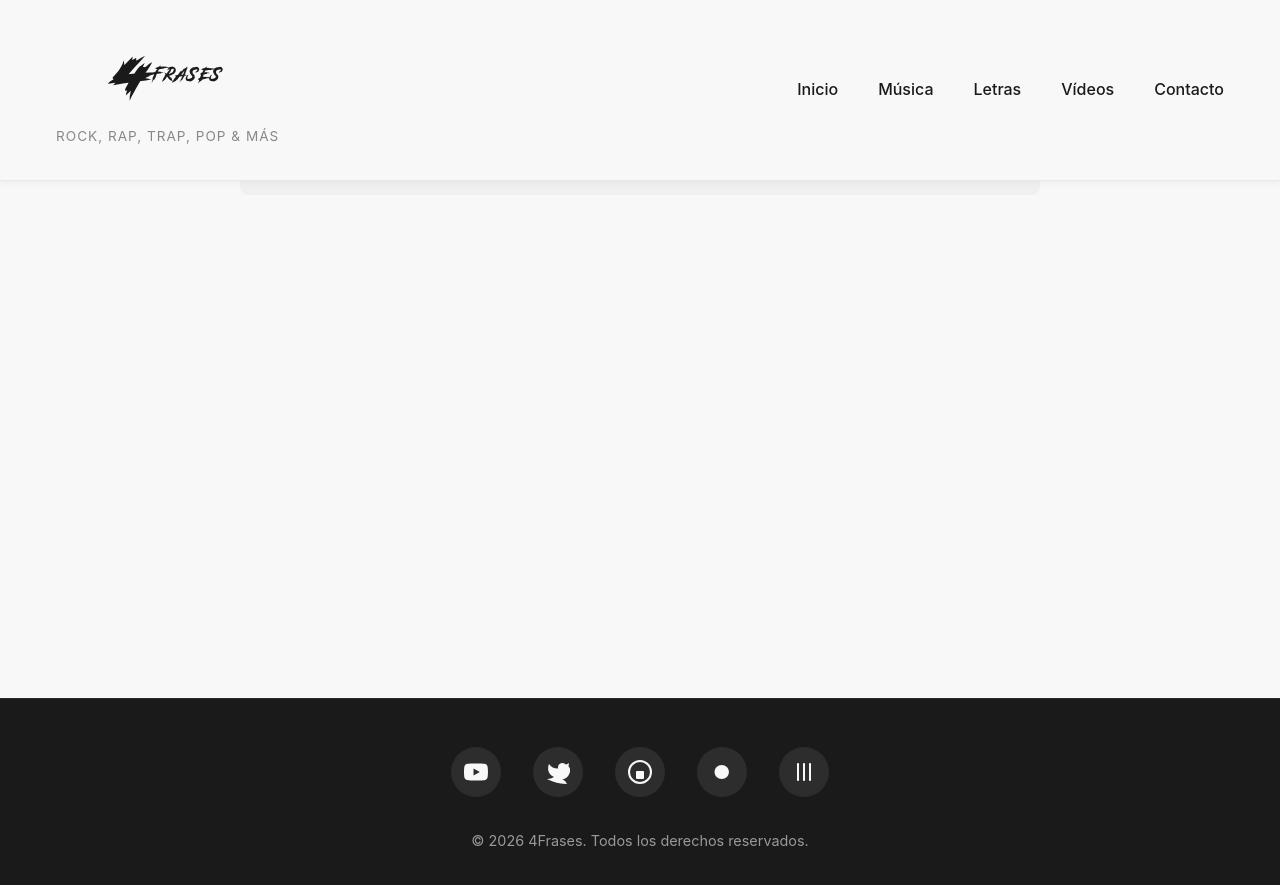
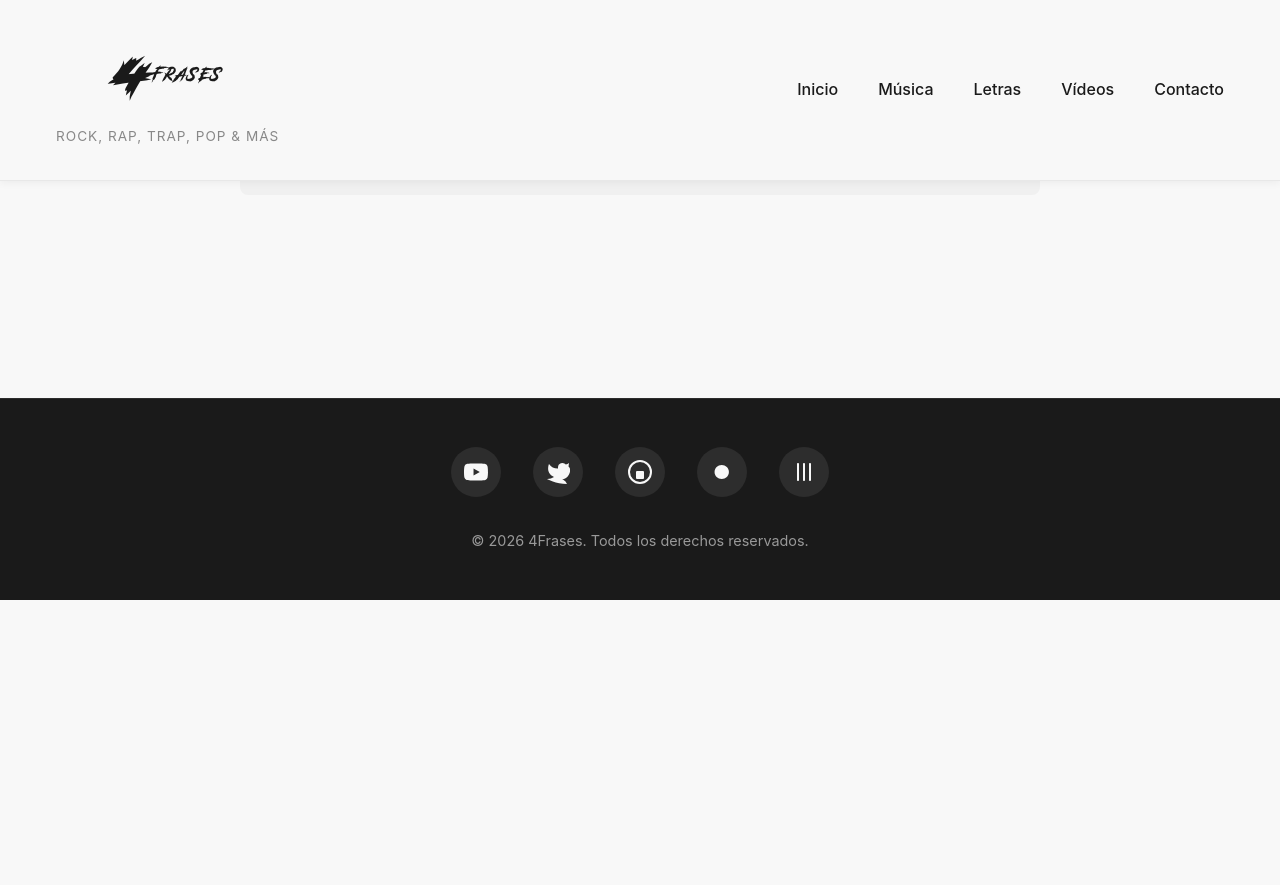
Before and after one commit to 4frases/4frases.github.io, a Jekyll site: the page built from pages/letras.html, in a window 1280 px wide and 900 px high, scrolled down 383 px. Shown: the top 885 px of the window. Built offline with Jekyll 4.4.1, drawn with Linux system fonts in a browser that asks for light colours; after the commit the page ends 983 px from its top, so only the background shows below that.

Commit message:
Update header.html

```diff
--- a/_includes/header.html
+++ b/_includes/header.html
@@ -21,7 +21,6 @@
 <style>
    #page-content {
     position: relative;
-        min-height: 100vh;
     width: 100%;
     overflow: hidden;
 }
@@ -31,7 +30,6 @@
     top: 0;
     left: 0;
     width: 100%;
-        min-height: 100vh;
     animation: slideIn 0.5s ease-in-out forwards;
 }
 
```
Lines whose indentation alone changed are shown as unchanged.
